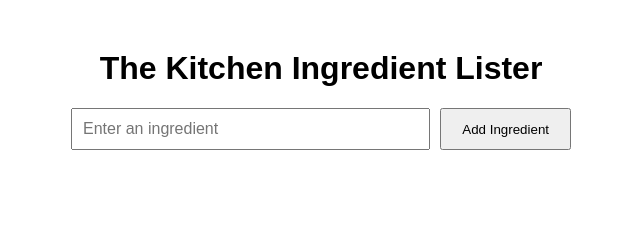
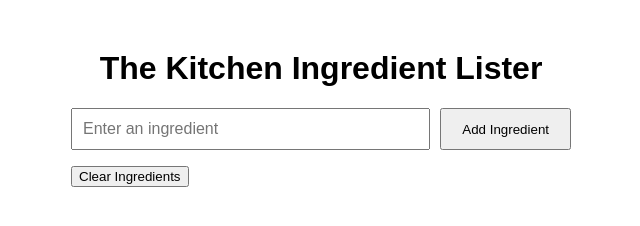
Before and after one commit to lenixbyte/the-kitchen-ingredent-lister, a plain HTML site: page index.html in a window 1280 px wide. Shown: the whole page, without its empty margins (319-959 px from the left). Drawn offline with Linux system fonts and the light colour scheme.

Commit message:
added delete button

```diff
--- a/index.html
+++ b/index.html
@@ -12,6 +12,7 @@
         <input type="text" id="ingredient-input" placeholder="Enter an ingredient">
         <button type="submit" id="add-ingredient-button">Add Ingredient</button>
       </form>
+      <button id="clear-ingredients-button">Clear Ingredients</button>
     </div>
     <script src="script.js"></script>
   </body>
```
